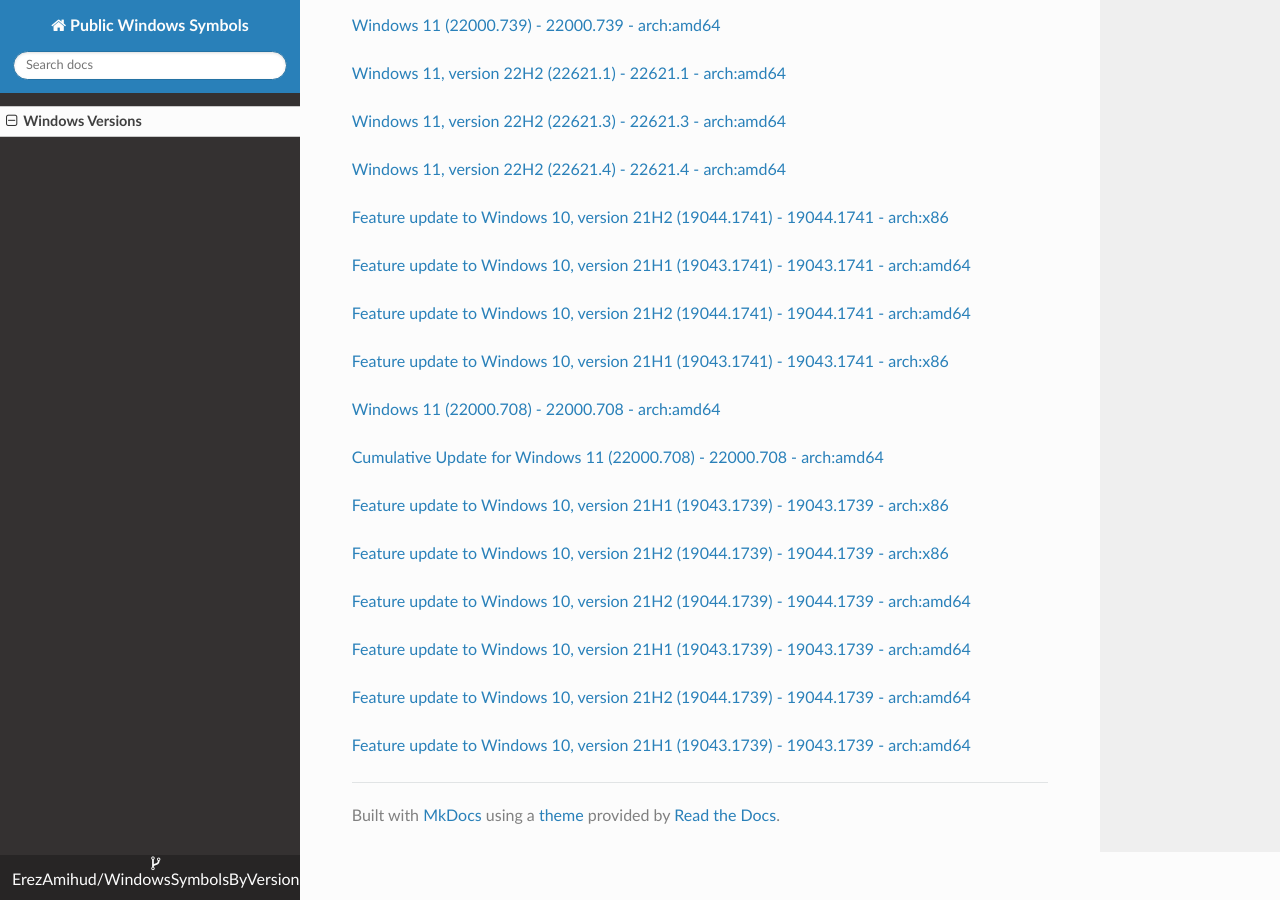
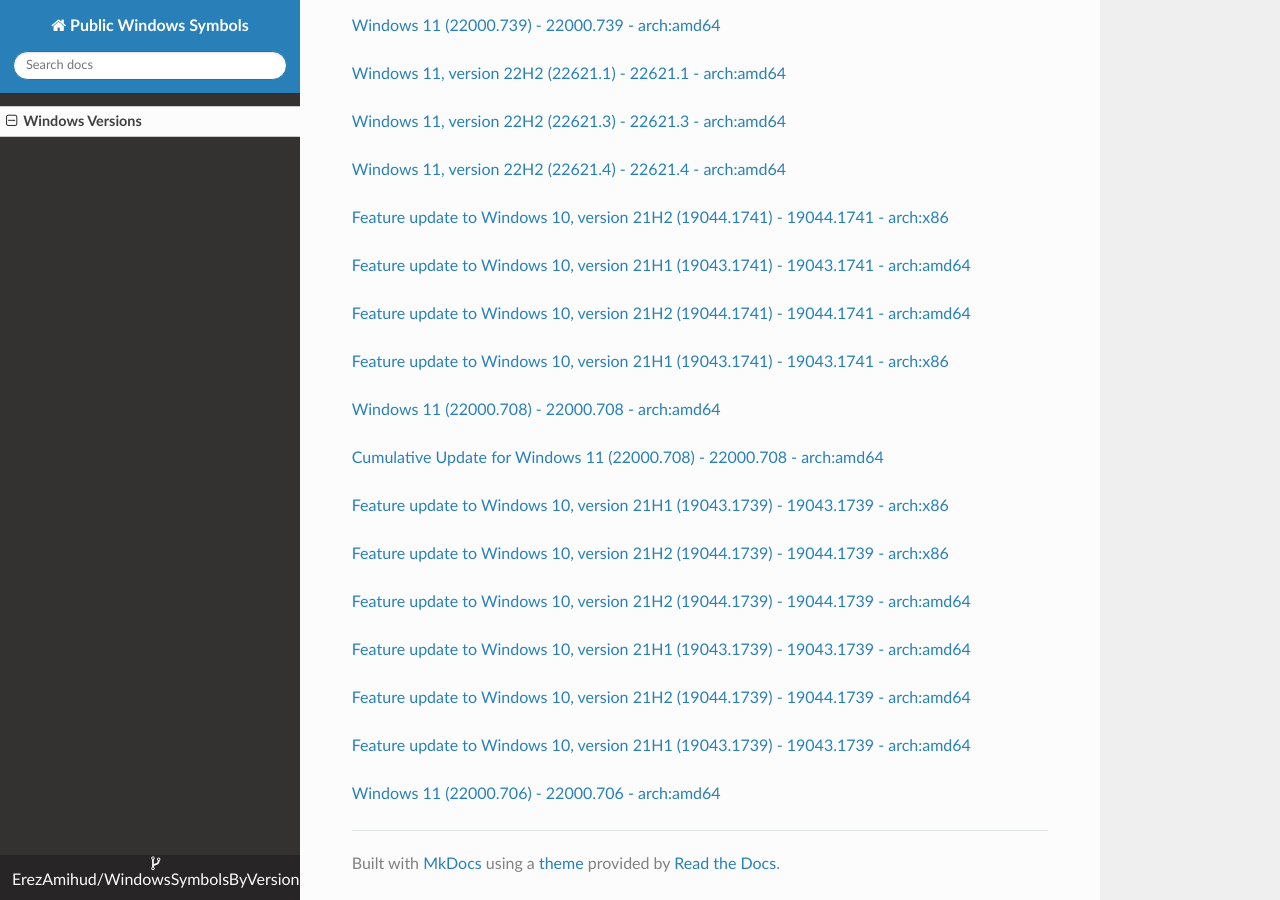
Before and after one commit to ErezAmihud/WindowsSymbolsByVersion, an MkDocs documentation site: the page built from docs/index.md, in a window 1280 px wide and 900 px high, scrolled down 61829 px. Built offline with MkDocs 1.6.1, drawn with Linux system fonts in a browser that asks for light colours; nearby versions of some CDN libraries.

Commit message:
Automated commit, add manifest for c9df1d54-6ade-4a22-aebb-503b05e6a413

```diff
--- a/docs/index.md
+++ b/docs/index.md
@@ -3676,3 +3676,6 @@
 
 
 [Feature update to Windows 10, version 21H1 (19043.1739) - 19043.1739 - arch:amd64](https://github.com/ErezAmihud/WindowsSymbolsByVersion/blob/main/manifests/a6f23037-48e3-4aa1-beac-f05d8e57e21f.manifest)
+
+
+[Windows 11 (22000.706) - 22000.706 - arch:amd64](https://github.com/ErezAmihud/WindowsSymbolsByVersion/blob/main/manifests/c9df1d54-6ade-4a22-aebb-503b05e6a413.manifest)
```
Also changed, not shown: process_builds.json (+1 -1 lines), 1 other file.
